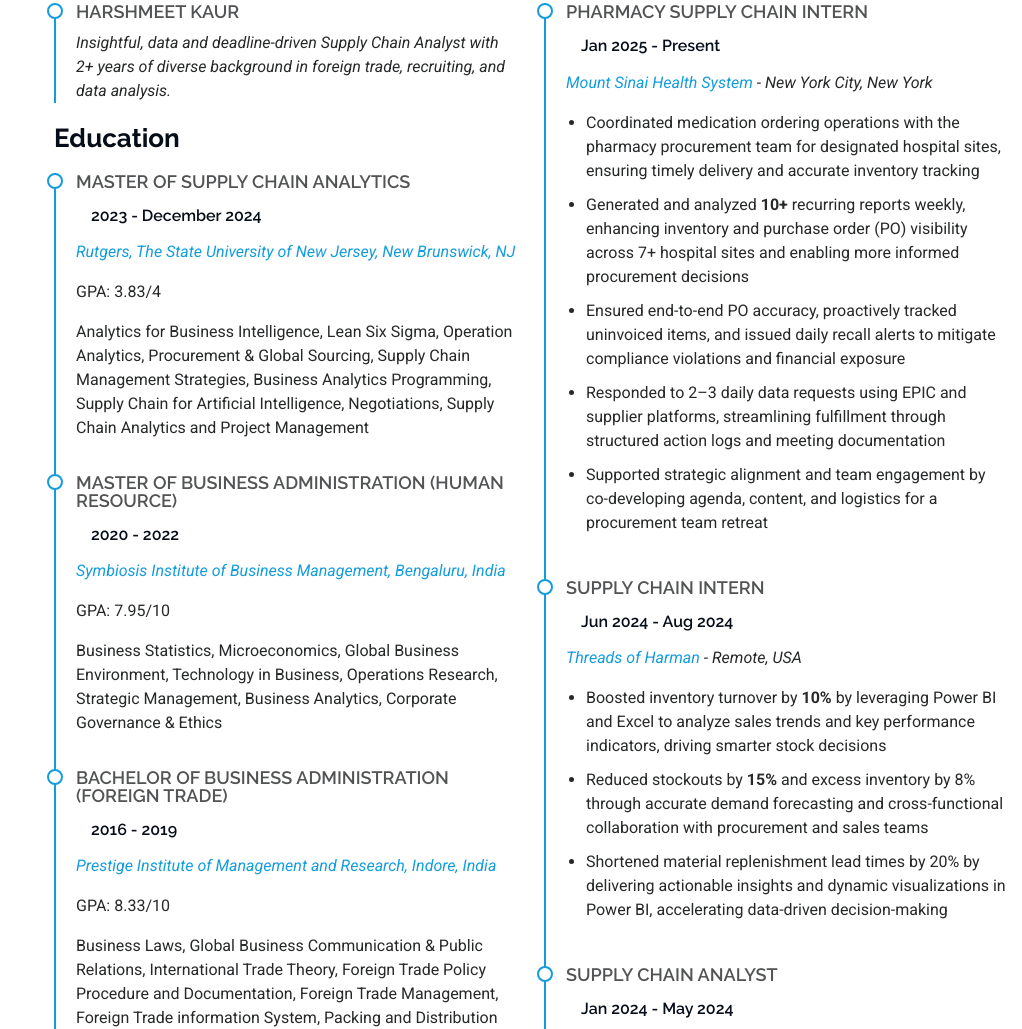
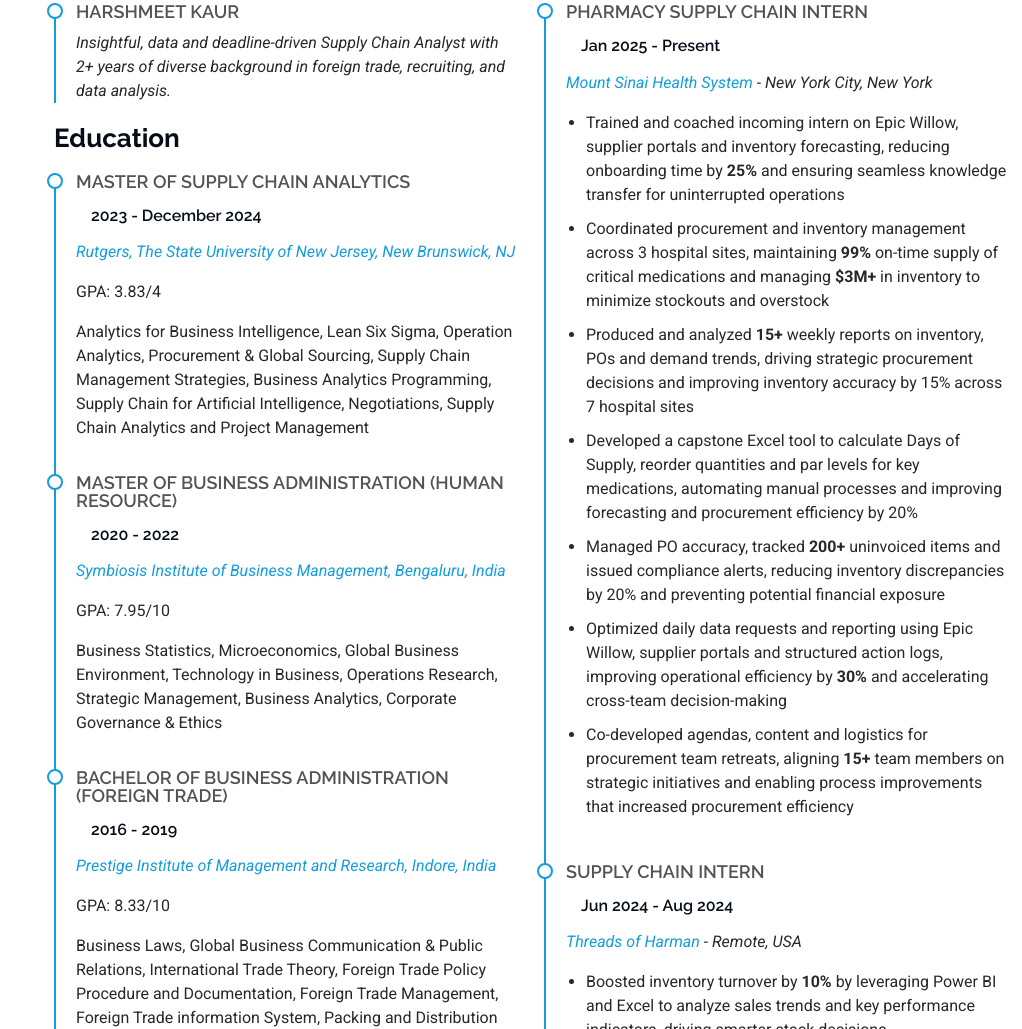
Before and after one commit to harshmeet11/resume, a plain HTML site: page index.html in a window 1280 px wide. Shown: the part 2447-3476 px from the top of the page, without its empty margins (258-1280 px from the left). Drawn offline with Linux system fonts and the light colour scheme; files that its build step writes are made by us from their sources; a script that the page names is missing.

Commit message:
Update Resume

```diff
--- a/index.html
+++ b/index.html
@@ -485,30 +485,46 @@
                 </p>
                 <ul>
                   <li>
-                    Coordinated medication ordering operations with the pharmacy
-                    procurement team for designated hospital sites, ensuring
-                    timely delivery and accurate inventory tracking
+                    Trained and coached incoming intern on Epic Willow, supplier
+                    portals and inventory forecasting, reducing onboarding time
+                    by <b>25%</b> and ensuring seamless knowledge transfer for
+                    uninterrupted operations
                   </li>
                   <li>
-                    Generated and analyzed <b>10+</b> recurring reports weekly,
-                    enhancing inventory and purchase order (PO) visibility
-                    across 7+ hospital sites and enabling more informed
-                    procurement decisions
+                    Coordinated procurement and inventory management across 3
+                    hospital sites, maintaining <b>99%</b> on-time supply of
+                    critical medications and managing <b>$3M+</b> in inventory
+                    to minimize stockouts and overstock
                   </li>
                   <li>
-                    Ensured end-to-end PO accuracy, proactively tracked
-                    uninvoiced items, and issued daily recall alerts to mitigate
-                    compliance violations and financial exposure
+                    Produced and analyzed <b>15+</b>
+                    weekly reports on inventory, POs and demand trends, driving
+                    strategic procurement decisions and improving inventory
+                    accuracy by 15% across 7 hospital sites
                   </li>
                   <li>
-                    Responded to 2–3 daily data requests using EPIC and supplier
-                    platforms, streamlining fulfillment through structured
-                    action logs and meeting documentation
+                    Developed a capstone Excel tool to calculate Days of Supply,
+                    reorder quantities and par levels for key medications,
+                    automating manual processes and improving forecasting and
+                    procurement efficiency by 20%
                   </li>
                   <li>
-                    Supported strategic alignment and team engagement by
-                    co-developing agenda, content, and logistics for a
-                    procurement team retreat
+                    Managed PO accuracy, tracked
+                    <b>200+</b> uninvoiced items and issued compliance alerts,
+                    reducing inventory discrepancies by 20% and preventing
+                    potential financial exposure
+                  </li>
+                  <li>
+                    Optimized daily data requests and reporting using Epic
+                    Willow, supplier portals and structured action logs,
+                    improving operational efficiency by
+                    <b>30%</b> and accelerating cross-team decision-making
+                  </li>
+                  <li>
+                    Co-developed agendas, content and logistics for procurement
+                    team retreats, aligning <b>15+</b> team members on strategic
+                    initiatives and enabling process improvements that increased
+                    procurement efficiency
                   </li>
                 </ul>
               </div>
```
Also changed, not shown: 1 other file.
